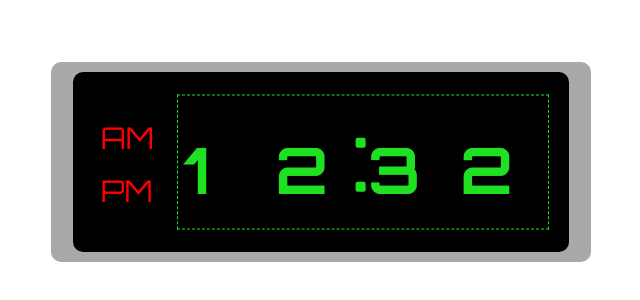
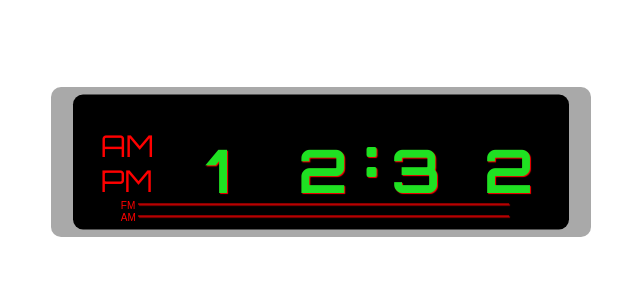
Before and after one commit to Fully34/wakeup-call-rU, a plain HTML site: page index.html in a window 1280 px wide. Shown: the part 238-538 px from the top of the page, without its empty margins (319-959 px from the left). Drawn offline with nearby package versions, Linux system fonts and the light colour scheme.

Commit message:
now its actually done

```diff
--- a/index.html
+++ b/index.html
@@ -5,6 +5,7 @@
     <title>Wakeup Time!</title>
     <link rel="stylesheet" href="main.css">
     <link href='http://fonts.googleapis.com/css?family=Orbitron:400,700,500' rel='stylesheet' type='text/css'>
+    <link href='http://fonts.googleapis.com/css?family=PT+Sans+Narrow' rel='stylesheet' type='text/css'>
 </head>
 <body>
 
--- a/main.css
+++ b/main.css
@@ -444,21 +444,26 @@ h1 {
     margin: 0;
     width: 50%;
     height: 50%; /* CUZ the container has a vert-center class*/
-    font-size: 8vh;
-    left: 10%;
+    font-size: 60px;
+    right: 15%;
     transform: translateX(-10%);
     font-family: "Orbitron", sans-serif;
     color: #1FE122;
+    text-shadow: 1px 1px 1px #ff0000;
+
 }
+
 .absolute-center {
     position: absolute;
     top: 50%;
     transform: translate(-50%, -50%);
-    left: 50%;
+    left: 53%;
 }
+
 .border-radius {
     border-radius: 10px;
 }
+
 .clearfix {
     overflow: hidden;
     z-index: 10;
@@ -467,7 +472,7 @@ h1 {
 .container {
     position: absolute;
     width: 540px;
-    height: 200px;
+    height: 150px;
     top: 50%;
     left: 50%;
     transform: translate(-50%, -50%);
@@ -487,6 +492,11 @@ h1 {
     position: relative;
     top: 50%;
     transform: translateY(-50%);
+}
+
+.box-shadow {
+    box-shadow: 1px 1px 1px #ff0000;
+
 }
 /*==============================  Columns  =============================*/
 
@@ -567,7 +577,7 @@ h1 {
 
 .clock-screen{
     color: white;
-    border: 1px dashed #1FE122;
+    /*border: 1px dashed #1FE122;*/
     display: inline-block;
     height: 75%;
     position: absolute;
@@ -612,7 +622,7 @@ h1 {
 .top-dot {
     position: absolute;
     left: 25%;
-    top: 26%;
+    top: 30%;
     border-radius: 2px;
     background-color: #1FE122;
     height: 10px;
@@ -622,7 +632,7 @@ h1 {
 .bottom-dot {
     position: absolute;
     left: 25%;
-    bottom: 20%;
+    bottom: 30%;
     border-radius: 2px;
     background-color: #1FE122;
     height: 10px;
@@ -630,10 +640,27 @@ h1 {
 
 }
 
+.bottom-am-label, .bottom-fm-label {
+    height: 1px;
+    position: absolute;
+    left: 13%;
+    background-color: red;
+}
+
 .bottom-am-label {
+    bottom: 13px;
 
 }
 
 .bottom-fm-label {
+    bottom: 25px;
+}
 
+.radio-text {
+    font-size: 10px;
+    font-family: "pt-sans-narrow", sans-serif;
+    color: red;
+    position: absolute;
+    left: -17px;
+    top: -6px;
 }
--- a/script.js
+++ b/script.js
@@ -12,11 +12,13 @@ $(function(){
 
     var clockText = $("<div class='clock-text vert-center col-3-12'></div>")
 
-    var bottomAmLabel = $("<div class='bottom-am-label'></div>")
+    var bottomAmLabel = $("<div class='bottom-am-label col-9-12'></div>")
 
-    var bottomFmLabel = $("<div class='bottom-fm-label'></div>")
+    var bottomFmLabel = $("<div class='bottom-fm-label col-9-12'></div>")
 
     var dots = $("<div class='big-colon'></div>")
+
+
     // Add outershell to body
     $('.container').append(outerShell);
 
@@ -46,9 +48,13 @@ $(function(){
     // Make some colon dots
     var topDot = dots.clone();
         topDot.addClass('top-dot')
+        topDot.addClass('box-shadow')
+
 
     var bottomDot = dots.clone();
         bottomDot.addClass('bottom-dot')
+        bottomDot.addClass('box-shadow')
+
 
     // Put colon into colon-container
     colon.append(topDot);
@@ -62,7 +68,7 @@ $(function(){
     // Add digits in the clock screen
     clockScreen.append(hoursOne);
     clockScreen.append(hoursTwo);
-    clockScreen.append(colon)
+    clockScreen.append(colon);
     clockScreen.append(minutesOne);
     clockScreen.append(minutesTwo);
 
@@ -81,6 +87,13 @@ $(function(){
 
     //Add am/pm lights
     leftAmPm.append(am);
-    leftAmPm.append(pm)
+    leftAmPm.append(pm);
+
+    //AM/FM DIALS -> prepending Text
+    bottomAmLabel.prepend('<span class="radio-text"> AM </span>');
+    bottomFmLabel.prepend('<span class="radio-text"> FM </span>');
+
+    bottomFmLabel.addClass('box-shadow');
+    bottomAmLabel.addClass('box-shadow');
 
 })
```
